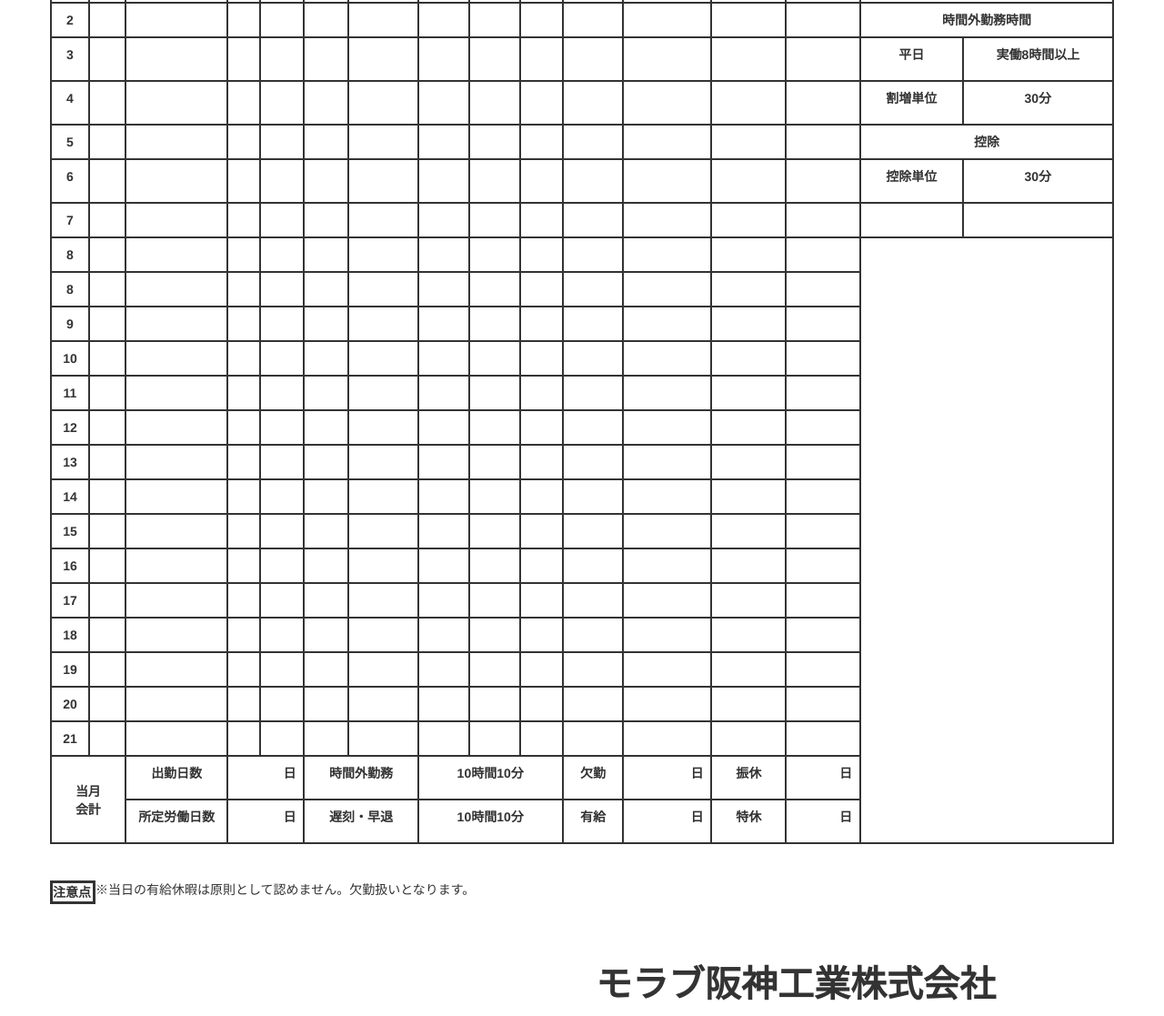
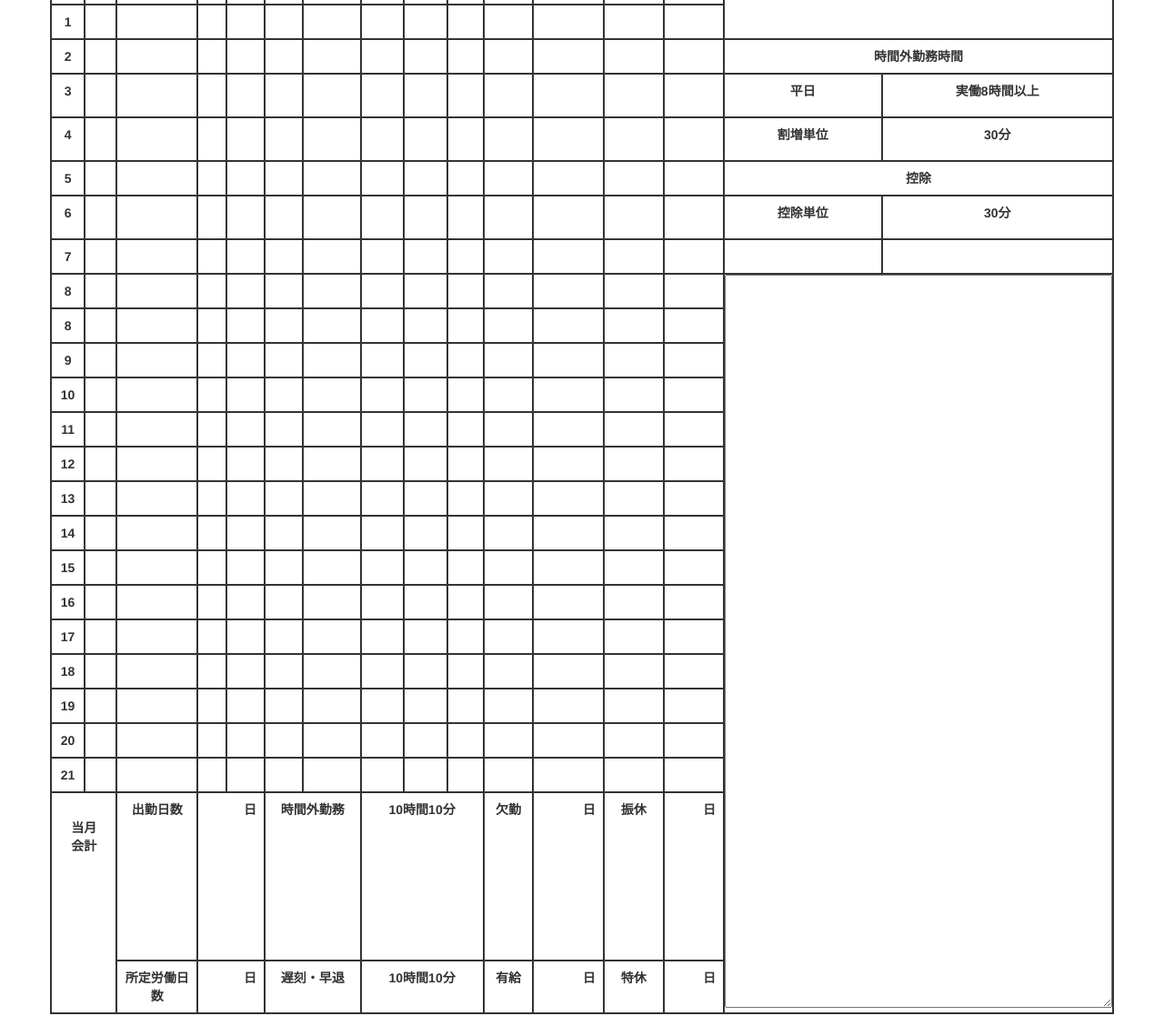
Before and after one commit to nguyenquochuy1/timesheet, a plain HTML site: page index.html in a window 1280 px wide. Shown: the part 835-1952 px from the top of the page at 91% size. Drawn offline with nearby package versions, Linux system fonts and the light colour scheme.

Commit message:
make a textaea

```diff
--- a/index.html
+++ b/index.html
@@ -797,7 +797,11 @@
                       <td></td>
                       <td></td>
                       <td></td>
-                      <td colspan="17" rowspan="17"></td>
+                      <td colspan="17" rowspan="17" style="padding: 0px;">
+                        <div>
+                          <textarea name="txta" id="" cols="45" rows="40"></textarea>
+                        </div>
+                      </td>
 
 
                     </tr>
```
